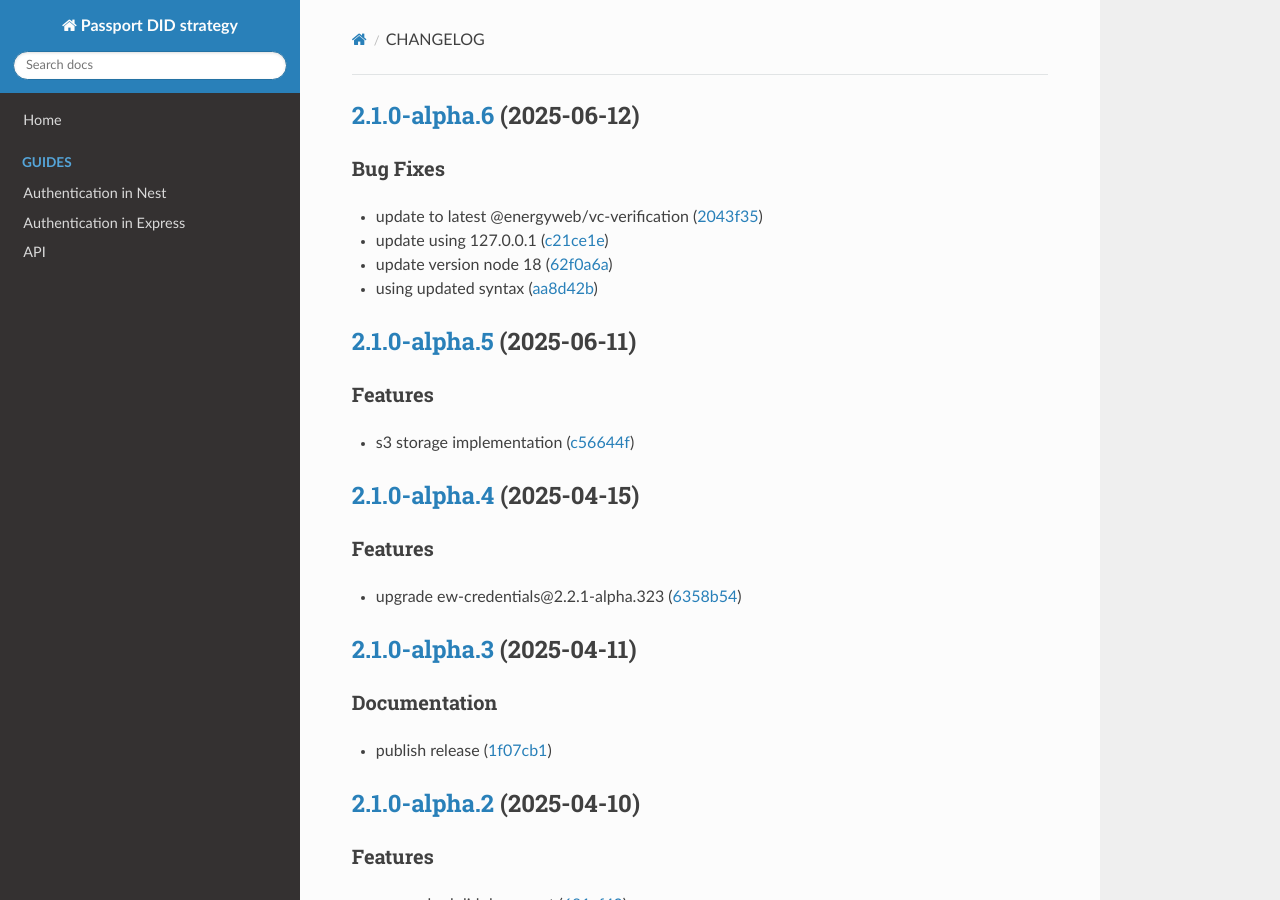
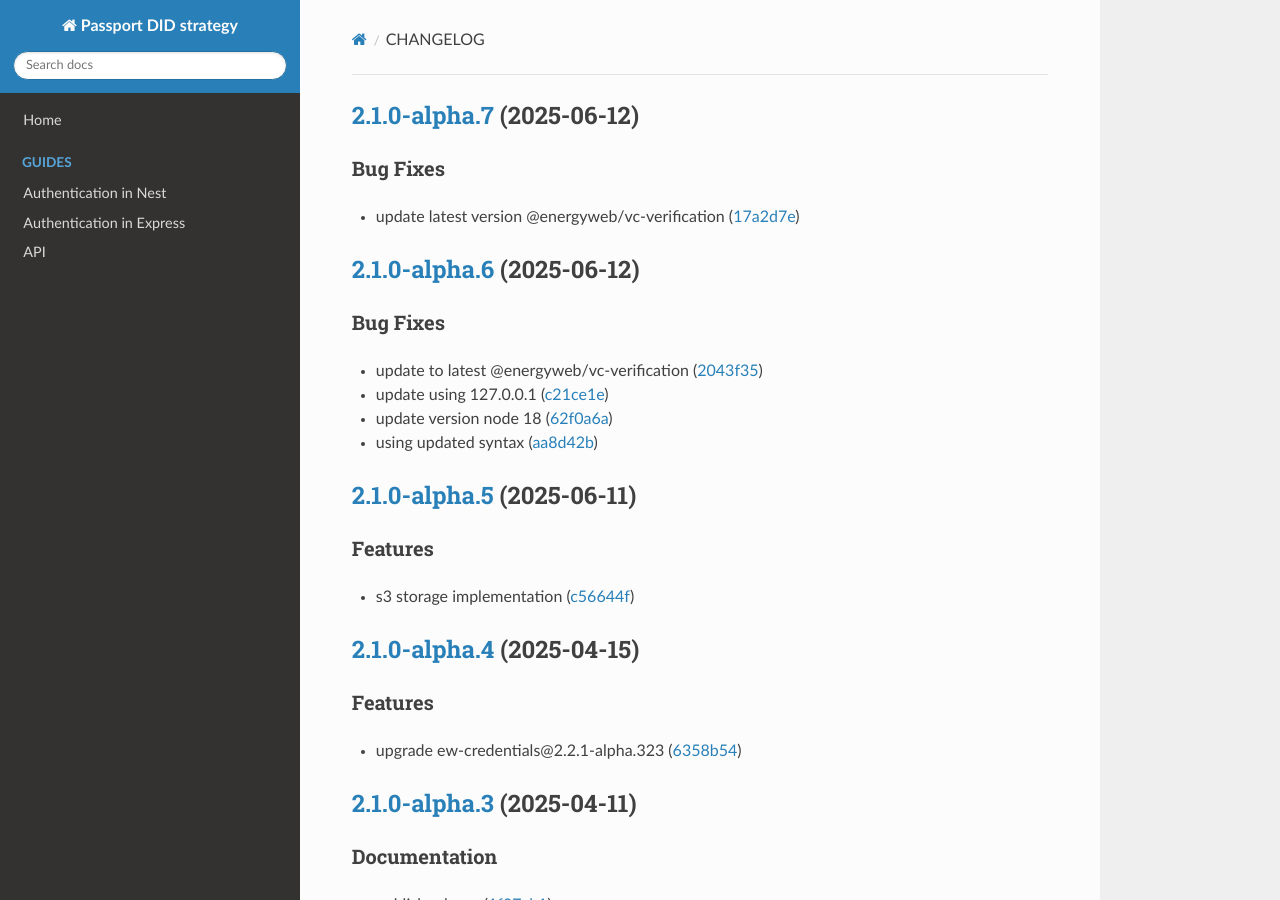
Before and after one commit to energywebfoundation/passport-did-auth, an MkDocs documentation site: the page built from docs/CHANGELOG.md, in a window 1280 px wide and 900 px high. Built offline with MkDocs 1.6.1, drawn with Linux system fonts in a browser that asks for light colours; nearby versions of some CDN libraries.

Commit message:
chore(release): 2.1.0-alpha.7 [skip ci]
## [2.1.0-alpha.7](https://github.com/energywebfoundation/passport-did-auth/compare/v2.1.0-alpha.6...v2.1.0-alpha.7) (2025-06-12)

### Bug Fixes

* update latest version @energyweb/vc-verification ([17a2d7e](https://github.com/energywebfoundation/passport-did-auth/commit/17a2d7e0ebf7e8f915bb839cfee51850f1d37b16))

```diff
--- a/docs/CHANGELOG.md
+++ b/docs/CHANGELOG.md
@@ -1,3 +1,10 @@
+## [2.1.0-alpha.7](https://github.com/energywebfoundation/passport-did-auth/compare/v2.1.0-alpha.6...v2.1.0-alpha.7) (2025-06-12)
+
+
+### Bug Fixes
+
+* update latest version @energyweb/vc-verification ([17a2d7e](https://github.com/energywebfoundation/passport-did-auth/commit/17a2d7e0ebf7e8f915bb839cfee51850f1d37b16))
+
 ## [2.1.0-alpha.6](https://github.com/energywebfoundation/passport-did-auth/compare/v2.1.0-alpha.5...v2.1.0-alpha.6) (2025-06-12)
 
 
--- a/package.json
+++ b/package.json
@@ -1,6 +1,6 @@
 {
   "name": "passport-did-auth",
-  "version": "2.1.0-alpha.6",
+  "version": "2.1.0-alpha.7",
   "description": "",
   "main": "dist/index.js",
   "types": "dist/index.d.ts",
```
